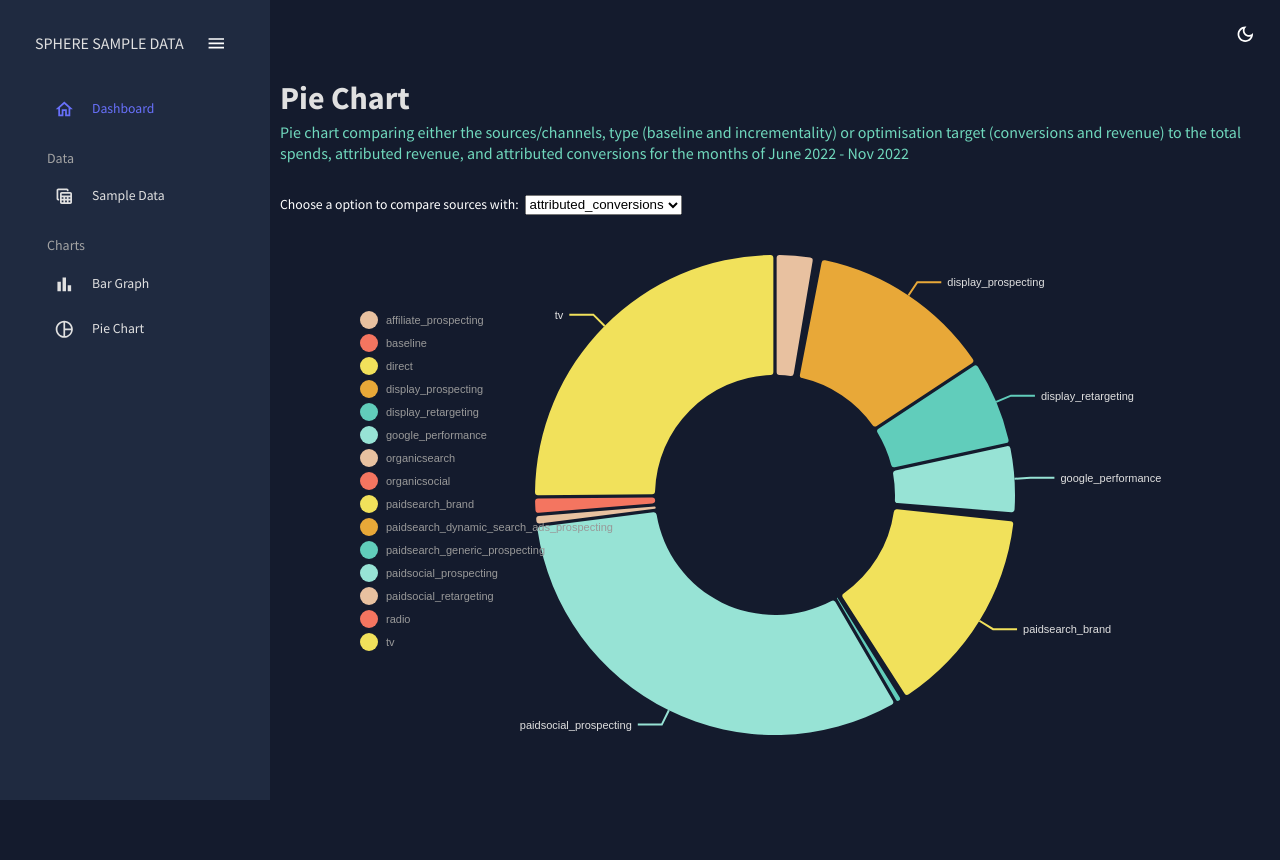
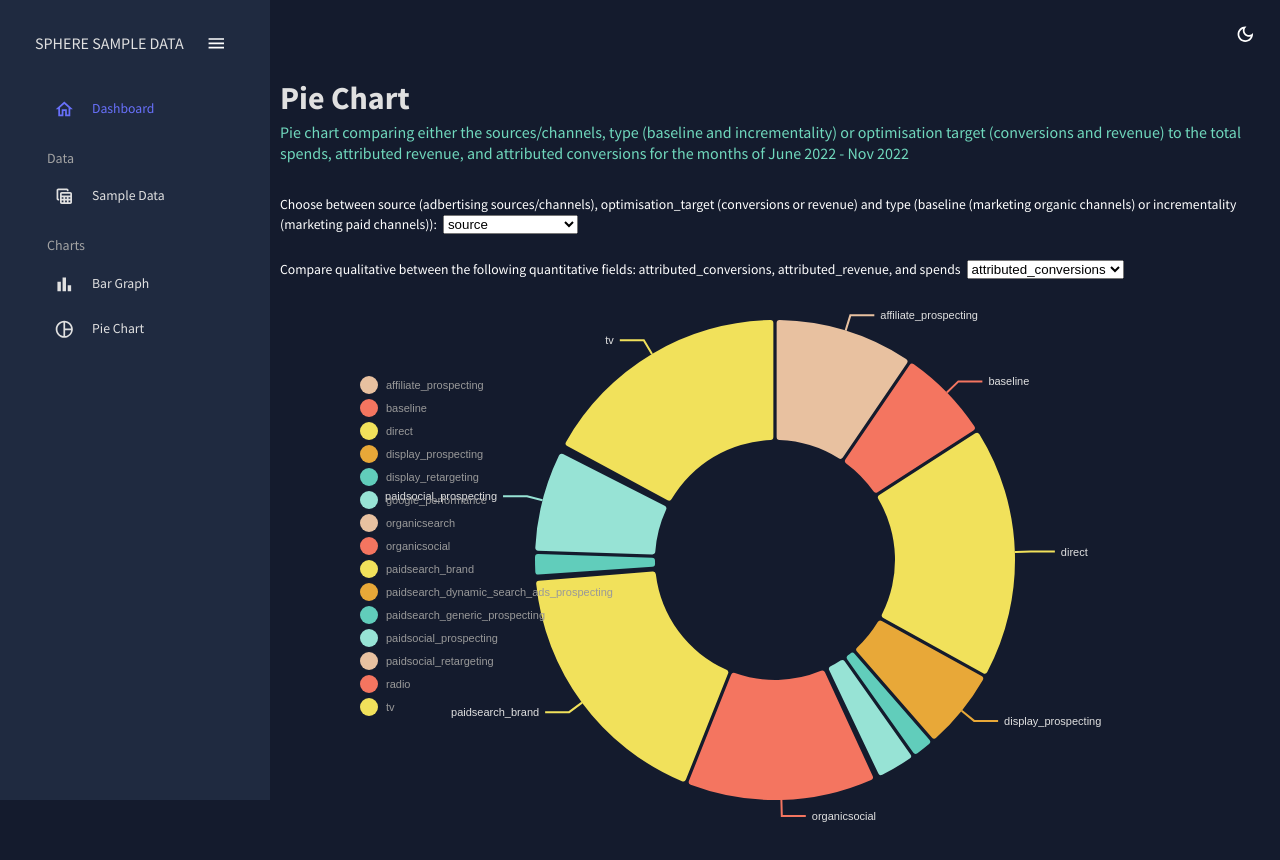
Before and after one commit to marishkazachariah/adtriba-code-challenge, a React (Create React App) app: page /pie in a window 1280 px wide. Shown: the top 860 px of the page. Before the commit the page ends 822 px from the top, so only its background shows below. Built offline with nearby package versions, Linux system fonts and the light colour scheme.

Commit message:
fix to making pie chart values dynamic

```diff
--- a/src/components/PieChart.jsx
+++ b/src/components/PieChart.jsx
@@ -4,17 +4,14 @@ import { Box, useTheme } from '@mui/material'
 import { mockData } from '../data/mockData'
 import { useState } from 'react'
 
-const transformData = ({ data }) => {
-  // change .source to "type" and "optimisation_target"
-  // change .spends to the other amounts
+const transformData = ({ data, valType, valNum }) => {
+  const map = data.reduce((acc, val) => {
+    acc[val[valType]] = {
+      ...acc[val[valType]],
+      ...val,
+      value: (parseInt(acc[val[valType]]?.valNum) || 0) + parseInt(val[valNum]),
 
-  const map = data.reduce((acc, val) => {
-    acc[val.source] = {
-      ...acc[val.source],
-      ...val,
-      value: (parseInt(acc[val.source]?.spends) || 0) + parseInt(val.spends),
-
-      id: val.source,
+      id: val[valType],
     }
 
     return acc
@@ -24,41 +21,63 @@ const transformData = ({ data }) => {
   return result
 }
 
-const dropDownOptions = [
-  'attributed_conversions',
-  'attributed_revenue',
-  'spends',
-  'optimisation_target',
-  'type',
-]
+const dropDownTypeOptions = ['source', 'optimisation_target', 'type']
+const dropDownNumOptions = ['attributed_conversions', 'attributed_revenue', 'spends']
 
 const PieChart = ({ isDashboard = false }) => {
   const theme = useTheme()
   const colors = tokens(theme.palette.mode)
-  const [value, setValue] = useState('spends')
+  const [valueType, setValueType] = useState('source')
+  const [valueNum, setValueNum] = useState('attributed_conversions')
+
   return (
     <>
       {!isDashboard && (
-        <Box display="flex">
-          <label htmlFor="dropDownOptions">Choose a option to compare sources with:</label>
-          <select name="dropdownOptions" style={{ marginLeft: 6 }}>
-            {dropDownOptions.map((opt) => (
-              <option
-                value={opt}
-                onClick={(e) => {
-                  console.log(value)
-
-                  setValue(e.target.value)
+        <Box display="flex" flexDirection="column" gap={3}>
+          <Box>
+            <label htmlFor="dropDownValTypeOptions">
+              Choose between source (adbertising sources/channels), optimisation_target (conversions
+              or revenue) and type (baseline (marketing organic channels) or incrementality
+              (marketing paid channels)):
+            </label>
+            <select
+              name="dropDownValTypeOptions"
+              style={{ marginLeft: 6 }}
+              onChange={(e) => {
+                setValueType(e.target.value)
               }}
             >
+              {dropDownTypeOptions.map((opt) => (
+                <option value={opt} key={opt}>
                   {opt}
                 </option>
               ))}
             </select>
           </Box>
+          <Box>
+            <label htmlFor="dropDownNumTypeOptions">
+              Compare qualitative between the following quantitative fields: attributed_conversions,
+              attributed_revenue, and spends
+            </label>
+            <select
+              name="dropDownNumTypeOptions"
+              style={{ marginLeft: 6 }}
+              onChange={(e) => {
+                setValueNum(e.target.value)
+              }}
+            >
+              {dropDownNumOptions.map((opt) => (
+                <option value={opt} key={opt}>
+                  {opt}
+                </option>
+              ))}
+            </select>
+          </Box>
+        </Box>
       )}
+
       <ResponsivePie
-        data={transformData({ data: mockData, dynamicValue: 'spends' })}
+        data={transformData({ data: mockData, valType: valueType, valNum: valueNum })}
         theme={{
           axis: {
             domain: {
```
Lines whose indentation alone changed are shown as unchanged.
